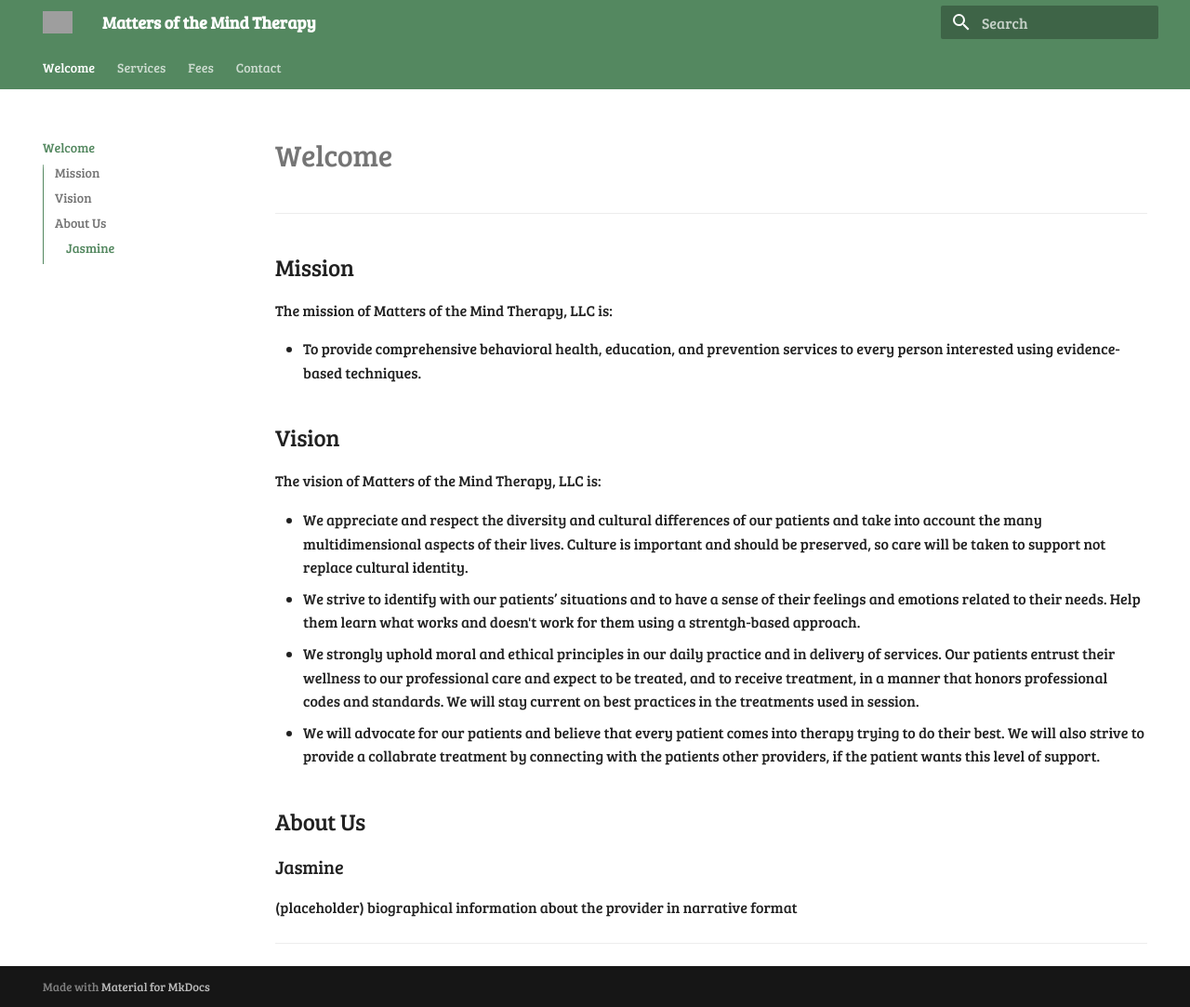
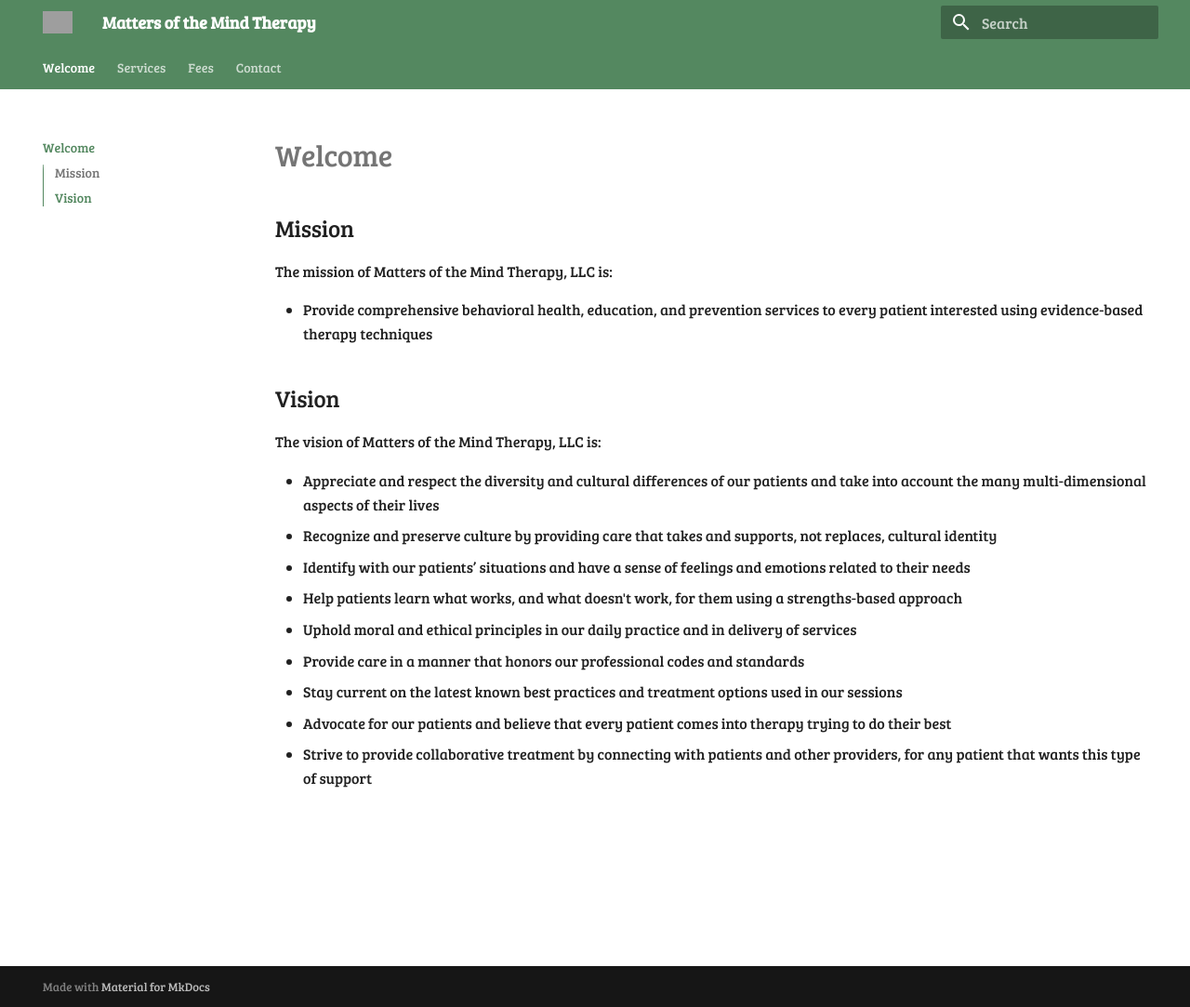
Before and after one commit to motm-therapy/website, an MkDocs documentation site: the page built from docs/index.md, in a window 1280 px wide and 1083 px high. Shown: the whole window at 93% size. Built offline with MkDocs 1.6.1 and Material for MkDocs 9.7.7, drawn with Linux system fonts in a browser that asks for light colours; grey boxes are pictures that could not be loaded.

Commit message:
Update index.md

```diff
--- a/docs/index.md
+++ b/docs/index.md
@@ -1,27 +1,21 @@
 # Welcome
-
-----------
 
 ## Mission
 
 The mission of Matters of the Mind Therapy, LLC is:
 
-- To provide comprehensive behavioral health, education, and prevention services to every person interested using evidence-based techniques.
+- Provide comprehensive behavioral health, education, and prevention services to every patient interested using evidence-based therapy techniques
 
 ## Vision
 
 The vision of Matters of the Mind Therapy, LLC is:
 
-- We appreciate and respect the diversity and cultural differences of our patients and take into account the many multidimensional aspects of their lives. Culture is important and should be preserved, so care will be taken to support not replace cultural identity.
-- We strive to identify with our patients’ situations and to have a sense of their feelings and emotions related to their needs. Help them learn what works and doesn't work for them using a strentgh-based approach.
-- We strongly uphold moral and ethical principles in our daily practice and in delivery of services. Our patients entrust their wellness to our professional care and expect to be treated, and to receive treatment, in a manner that honors professional codes and standards.  We will stay current on best practices in the treatments used in session.
-- We will advocate for our patients and believe that every patient comes into therapy trying to do their best.
-We will also strive to provide a collabrate treatment by connecting with the patients other providers, if the patient wants this level of support.
-
-## About Us
-
-### Jasmine
-
-(placeholder) biographical information about the provider in narrative format
-
-----------
+- Appreciate and respect the diversity and cultural differences of our patients and take into account the many multi-dimensional aspects of their lives
+- Recognize and preserve culture by providing care that takes and supports, not replaces, cultural identity
+- Identify with our patients’ situations and have a sense of feelings and emotions related to their needs
+- Help patients learn what works, and what doesn't work, for them using a strengths-based approach
+- Uphold moral and ethical principles in our daily practice and in delivery of services
+- Provide care in a manner that honors our professional codes and standards
+- Stay current on the latest known best practices and treatment options used in our sessions
+- Advocate for our patients and believe that every patient comes into therapy trying to do their best
+- Strive to provide collaborative treatment by connecting with patients and other providers, for any patient that wants this type of support
```
